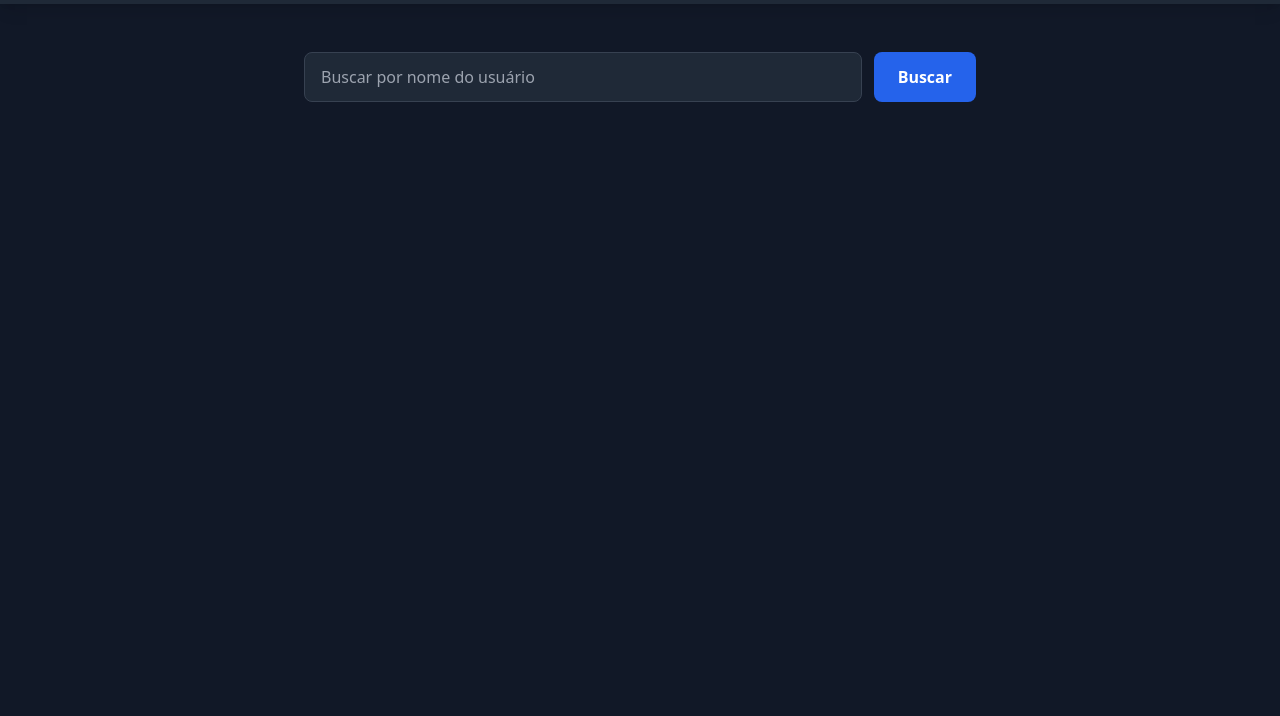
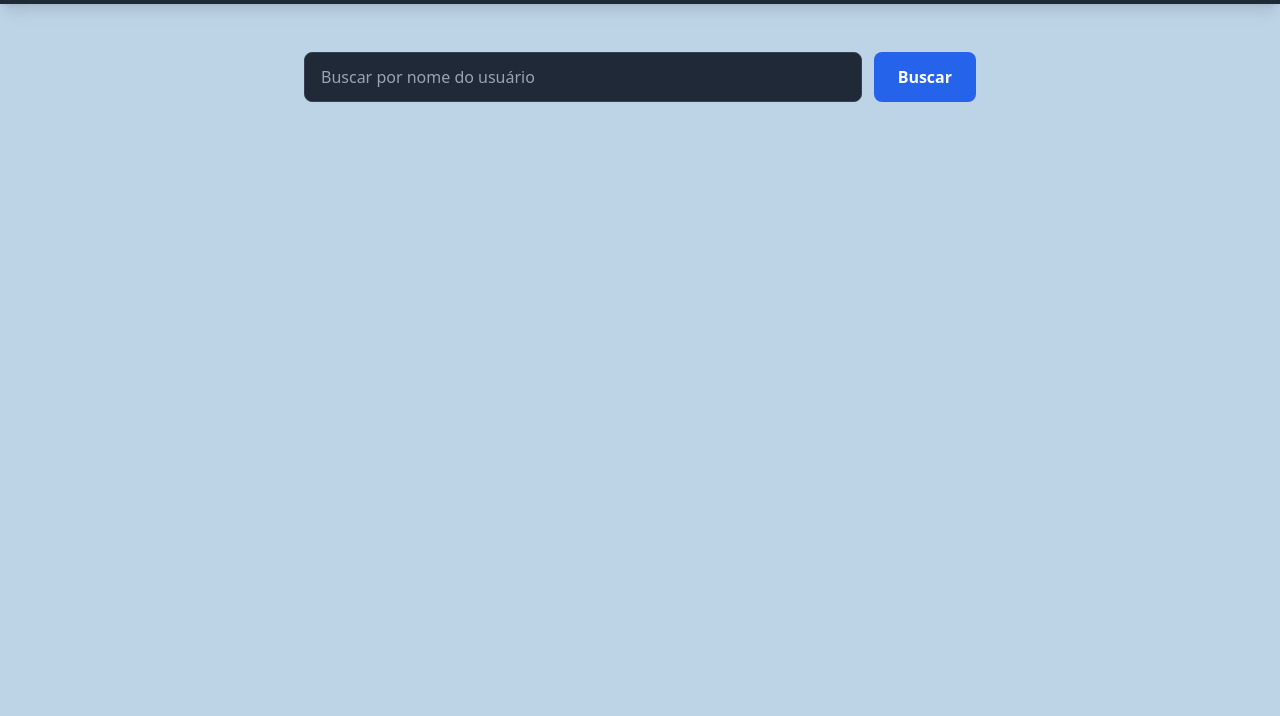
Before and after one commit to icaroCodes/ApiGithub, a plain HTML site: page index.html in a window 1280 px wide. Shown: the part 84-800 px from the top of the page. Drawn offline with nearby package versions, Linux system fonts and the light colour scheme.

Commit message:
[NEW] Color change

```diff
--- a/index.html
+++ b/index.html
@@ -9,7 +9,7 @@
     <title>API Consumption - Github</title>
     <script defer src="script.js"></script>
 </head>
-<body class="bg-gray-900 text-gray-100 min-h-screen">
+<body class="text-gray-100 min-h-screen">
 
     <header class="header-container bg-gray-800 shadow-lg">
         <div class="header-content max-w-7xl mx-auto px-4 py-6 flex items-center justify-between">
--- a/style.css
+++ b/style.css
@@ -1,3 +1,7 @@
+body {
+    background-color: #BDD4E7;
+}
+
 .hide {
     display: none;
 }
```
